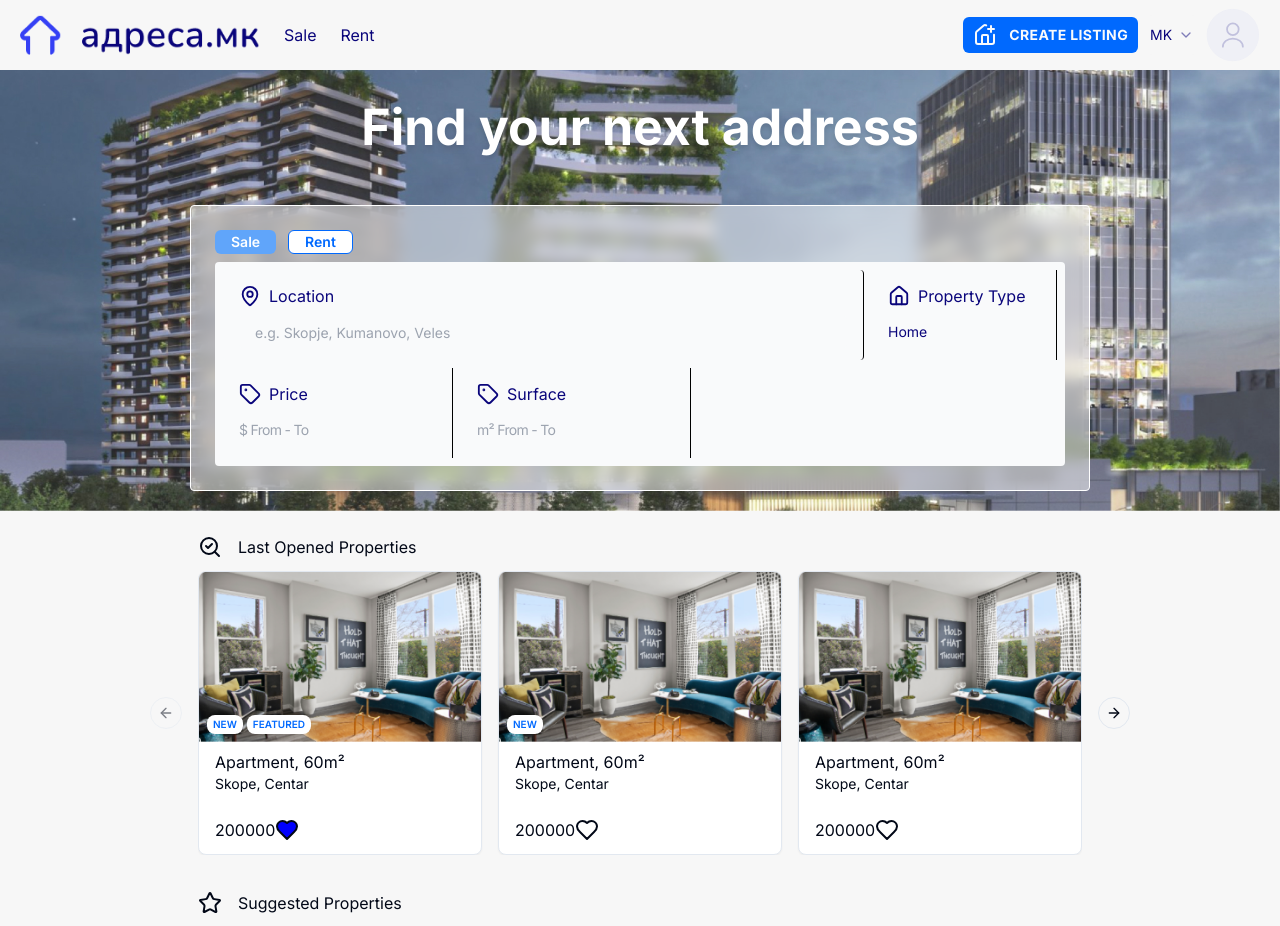
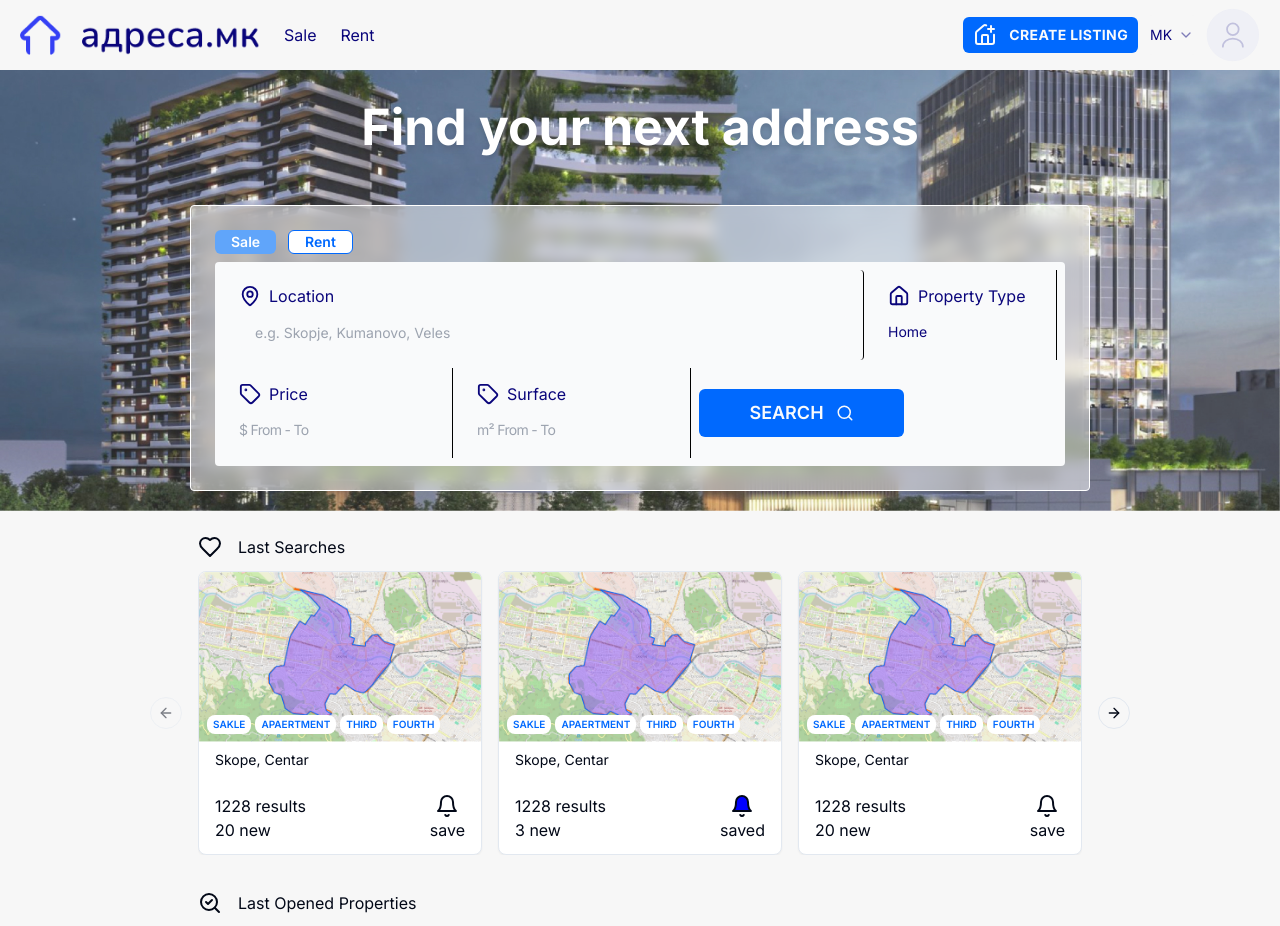
Before and after one commit to adresamk/adresa-next, a Next.js app: page / in a window 1280 px wide. Shown: the top 926 px of the page. Built offline with nearby package versions, Linux system fonts and the light colour scheme.

Commit message:
Last Searches added in landing

```diff
--- /dev/null
+++ b/src/app/LastSearches.tsx
@@ -0,0 +1,81 @@
+import PropertyCard from "@/components/shared/PropertyCard";
+import SearchedCard from "@/components/shared/SearchedCard";
+import {
+  Carousel,
+  CarouselContent,
+  CarouselItem,
+  CarouselNext,
+  CarouselPrevious,
+} from "@/components/ui/carousel";
+import { Heart, SearchCheck } from "lucide-react";
+const searches = [
+  {
+    id: 1,
+    images: ["/assets/last-searched-examples.png"],
+    filters: ["sakle", "apaertment", "third", "fourth"],
+    results: 1228,
+    newResults: 20,
+    isSaved: false,
+    location: "Skope, Centar",
+  },
+  {
+    id: 2,
+    images: ["/assets/last-searched-examples.png"],
+    filters: ["sakle", "apaertment", "third", "fourth"],
+    results: 1228,
+    newResults: 3,
+    isSaved: true,
+    location: "Skope, Centar",
+  },
+  {
+    id: 3,
+    images: ["/assets/last-searched-examples.png"],
+    filters: ["sakle", "apaertment", "third", "fourth"],
+    results: 1228,
+    newResults: 20,
+    isSaved: false,
+    location: "Skope, Centar",
+  },
+  {
+    id: 4,
+    images: ["/assets/last-searched-examples.png"],
+    filters: ["sakle", "apaertment", "third", "fourth"],
+    results: 1228,
+    newResults: 20,
+    isSaved: false,
+    location: "Skope, Centar",
+  },
+  {
+    id: 5,
+    images: ["/assets/last-searched-examples.png"],
+    filters: ["sakle", "apaertment", "third", "fourth"],
+    results: 1228,
+    newResults: 20,
+    isSaved: false,
+    location: "Skope, Centar",
+  },
+];
+export default function LastSearches() {
+  return (
+    <div className="flex flex-col gap-3 pb-3 pt-6">
+      <h3 className="flex gap-4">
+        <Heart /> Last Searches
+      </h3>
+      <Carousel
+        opts={{
+          align: "start",
+        }}
+      >
+        <CarouselContent className="max-w-[900px]">
+          {searches.map((search) => (
+            <CarouselItem key={search.id} className="basis-1/3">
+              <SearchedCard search={search} />
+            </CarouselItem>
+          ))}
+        </CarouselContent>
+        <CarouselPrevious />
+        <CarouselNext />
+      </Carousel>
+    </div>
+  );
+}
--- a/src/app/SearchFilter.tsx
+++ b/src/app/SearchFilter.tsx
@@ -9,7 +9,15 @@ import {
 } from "@/global/constants";
 import { cn } from "@/lib/utils";
 import { cx } from "class-variance-authority";
-import { House, Map, MapPin, Pin, Ruler, Tag } from "lucide-react";
+import {
+  House,
+  Map,
+  MapPin,
+  Pin,
+  Ruler,
+  Search,
+  Tag,
+} from "lucide-react";
 import { useState } from "react";
 
 type SearchFormFilterProps = {
@@ -561,6 +569,15 @@ export default function SearchFilter() {
               filters={filters}
               setFilters={setFilters}
             />
+
+            <div className="w-full max-w-[205px] flex items-center justify-center">
+              <Button
+                size={"lg"}
+                className="py-0.5 px-4 h-12 w-full font-semibold text-lg uppercase   "
+              >
+                Search <Search className="ml-3" size={18} />
+              </Button>
+            </div>
           </div>
         </form>
       </div>
--- a/src/app/page.tsx
+++ b/src/app/page.tsx
@@ -3,11 +3,14 @@ import LastOpenedProperties from "./LastOpenedProperties";
 import SuggestedProperties from "./SuggestedProperties";
 import Banner from "@/components/shared/Banner";
 import SuggestedAgencies from "./SuggestedAgencies";
+import LastSearches from "./LastSearches";
 
 export default function Home() {
+  const isLoggedIn = true;
   return (
     <main className="flex min-h-screen flex-col items-center justify-between">
       <SearchHeroDisplay />
+      {isLoggedIn && <LastSearches />}
       <LastOpenedProperties />
       <SuggestedProperties />
       <Banner />
--- a/src/components/shared/PropertyCard.tsx
+++ b/src/components/shared/PropertyCard.tsx
@@ -54,13 +54,11 @@ export default function PropertyCard({
           </p>
           <p className="text-sm">{property.location}</p>
         </CardContent>
-        <CardFooter className="pb-3 px-4">
-          <div className="flex justify-around">
-            <span>{property.price}</span>
-            <span className="ml-auto">
-              <Heart fill={property.liked ? "blue" : "none"} />
-            </span>
-          </div>
+        <CardFooter className="pb-3 px-4 flex justify-around">
+          <span>{property.price}</span>
+          <span className="ml-auto">
+            <Heart fill={property.liked ? "blue" : "none"} />
+          </span>
         </CardFooter>
       </Card>
     </div>
--- /dev/null
+++ b/src/components/shared/SearchedCard.tsx
@@ -0,0 +1,61 @@
+import {
+  Card,
+  CardContent,
+  CardDescription,
+  CardFooter,
+  CardHeader,
+  CardTitle,
+} from "@/components/ui/card";
+import { Bell, Heart } from "lucide-react";
+
+type SearchCardType = {
+  id: number;
+  images: string[];
+  results: number;
+  newResults: number;
+  filters: string[];
+  location: string;
+  isSaved: boolean;
+};
+
+export default function SearchedCard({
+  search,
+}: {
+  search: SearchCardType;
+}) {
+  return (
+    <div>
+      <Card className="max-w-[325px]">
+        <CardHeader className="relative p-0">
+          <img src={search?.images?.[0]} className="w-full" alt="" />
+          <div className="absolute flex bottom-2 left-2 gap-1 text-[10px]">
+            {search?.filters?.map((tag: string) => (
+              <span
+                key={tag}
+                className="bg-white text-brand-light-blue p-0.5 font-semibold px-1.5 uppercase rounded-lg"
+              >
+                {tag}
+              </span>
+            ))}
+          </div>
+        </CardHeader>
+        <CardContent
+          className="
+          px-4 pt-2"
+        >
+          <p className="text-sm">{search.location}</p>
+        </CardContent>
+        <CardFooter className="pb-3 px-4 flex items-center justify-between">
+          <div>
+            <p>{search.results} results</p>
+            <p>{search.newResults} new</p>
+          </div>
+          <span className="ml-auto flex flex-col items-center">
+            <Bell fill={search.isSaved ? "blue" : "none"} />
+            {search.isSaved ? "saved" : "save"}
+          </span>
+        </CardFooter>
+      </Card>
+    </div>
+  );
+}
```
Also changed, not shown: public/assets/last-searched-examples.png (added).
